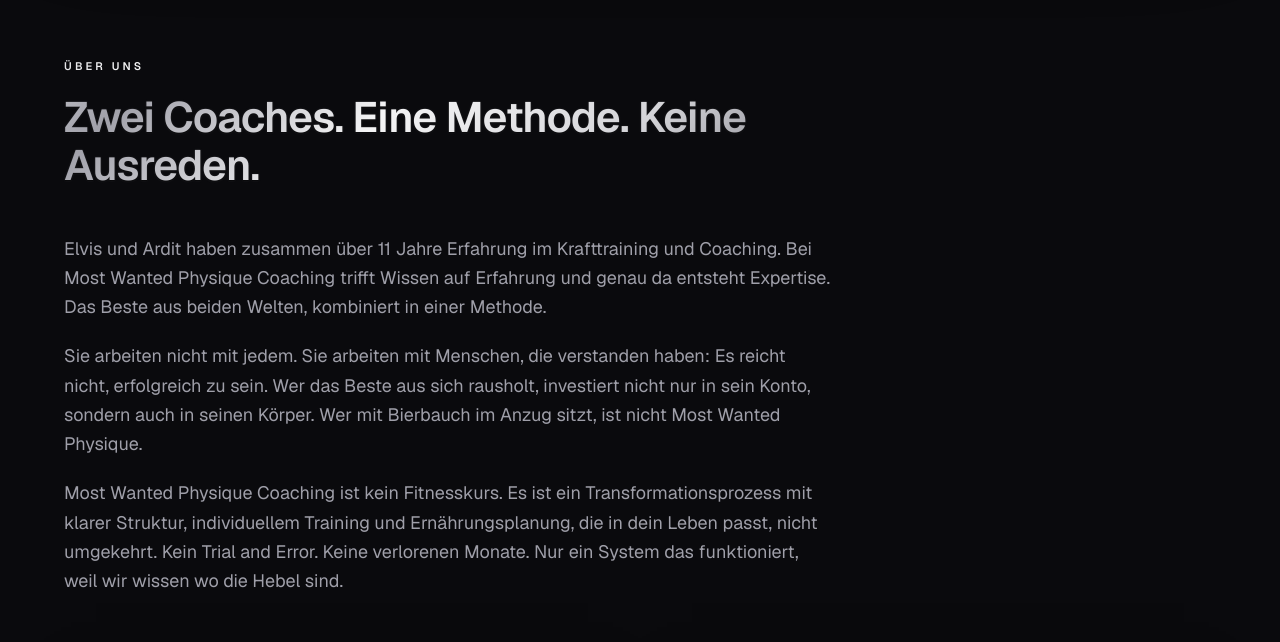
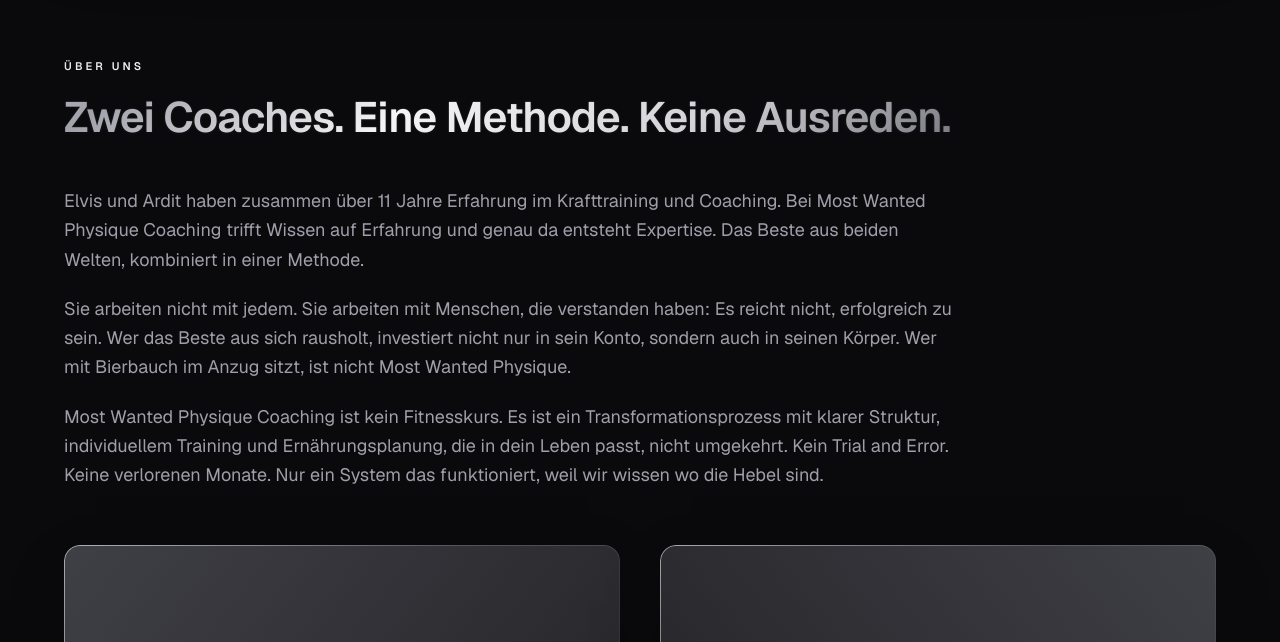
Before and after one commit to mahmuti22/coach-landing, a Next.js app: page / in a window 1280 px wide. Shown: the part 1658-2300 px from the top of the page. Built offline with nearby package versions, Linux system fonts and the light colour scheme.

Commit message:
Widen layout on xl and 2xl screens for large monitors
Expand the page container and section text columns at xl/2xl breakpoints so
27-inch displays use more horizontal space without changing mobile or laptop layouts.

Co-authored-by: Cursor <cursoragent@cursor.com>

```diff
--- a/src/components/AboutCoach.tsx
+++ b/src/components/AboutCoach.tsx
@@ -13,7 +13,7 @@ export function AboutCoach() {
         title={aboutCoach.heading.title}
       />
 
-      <div className="mb-10 flex max-w-3xl flex-col gap-5 sm:mb-12 lg:mb-14">
+      <div className="mb-10 flex max-w-3xl flex-col gap-5 sm:mb-12 lg:mb-14 xl:max-w-4xl 2xl:max-w-5xl">
         {aboutCoach.intro.map((paragraph) => (
           <p
             key={paragraph.slice(0, 24)}
--- a/src/components/Footer.tsx
+++ b/src/components/Footer.tsx
@@ -5,8 +5,8 @@ export function Footer() {
   const { brand, footer } = content;
 
   return (
-    <footer className="border-t border-white/[0.07] bg-black/20 px-5 py-10 sm:px-8 lg:px-12">
-      <div className="mx-auto flex w-full max-w-6xl flex-col gap-4 text-sm text-zinc-500 sm:flex-row sm:items-center sm:justify-between">
+    <footer className="border-t border-white/[0.07] bg-black/20 px-5 py-10 sm:px-8 lg:px-12 xl:px-16 2xl:px-20">
+      <div className="mx-auto flex w-full max-w-6xl flex-col gap-4 text-sm text-zinc-500 sm:flex-row sm:items-center sm:justify-between xl:max-w-7xl 2xl:max-w-[92rem]">
         <div className="flex max-w-xl items-center gap-3 sm:gap-4">
           <Image
             src="/logo.png"
@@ -19,7 +19,7 @@ export function Footer() {
         </div>
         <p className="shrink-0 sm:text-right">{footer.secondaryLine}</p>
       </div>
-      <div className="mx-auto mt-8 w-full max-w-6xl border-t border-white/[0.05] pt-6 text-center">
+      <div className="mx-auto mt-8 w-full max-w-6xl border-t border-white/[0.05] pt-6 text-center xl:max-w-7xl 2xl:max-w-[92rem]">
         <a
           href={footer.credit.href}
           className="text-[11px] text-zinc-600 transition hover:text-zinc-400"
--- a/src/components/Hero.tsx
+++ b/src/components/Hero.tsx
@@ -44,7 +44,7 @@ export function Hero() {
               <h1 className="steel-heading-bright max-w-[22ch] text-4xl font-semibold tracking-[-0.03em] sm:max-w-none sm:text-5xl lg:text-[3.35rem] lg:leading-[1.08]">
                 {hero.headline}
               </h1>
-              <p className="max-w-xl text-base leading-relaxed text-zinc-400 sm:text-lg sm:leading-relaxed">
+              <p className="max-w-xl text-base leading-relaxed text-zinc-400 sm:text-lg sm:leading-relaxed xl:max-w-2xl 2xl:max-w-3xl">
                 {hero.description}
               </p>
             </div>
--- a/src/components/Mindset.tsx
+++ b/src/components/Mindset.tsx
@@ -12,7 +12,7 @@ export function Mindset() {
         title={mindset.heading.title}
       />
 
-      <div className="flex max-w-3xl flex-col gap-5">
+      <div className="flex max-w-3xl flex-col gap-5 xl:max-w-4xl 2xl:max-w-5xl">
         <p className="text-lg font-semibold text-zinc-200 sm:text-xl">
           {mindset.lead}
         </p>
--- a/src/components/SectionContainer.tsx
+++ b/src/components/SectionContainer.tsx
@@ -14,9 +14,9 @@ export function SectionContainer({
   return (
     <section
       id={id}
-      className={`px-5 py-12 sm:px-8 sm:py-16 lg:px-12 lg:py-20 ${className}`}
+      className={`px-5 py-12 sm:px-8 sm:py-16 lg:px-12 lg:py-20 xl:px-16 2xl:px-20 ${className}`}
     >
-      <div className="mx-auto w-full max-w-6xl">{children}</div>
+      <div className="mx-auto w-full max-w-6xl xl:max-w-7xl 2xl:max-w-[92rem]">{children}</div>
     </section>
   );
 }
--- a/src/components/SectionHeading.tsx
+++ b/src/components/SectionHeading.tsx
@@ -20,11 +20,11 @@ export function SectionHeading({
           {eyebrow}
         </p>
       ) : null}
-      <h2 className="steel-heading max-w-3xl text-3xl font-semibold tracking-[-0.02em] sm:text-4xl lg:text-[2.65rem] lg:leading-[1.12]">
+      <h2 className="steel-heading max-w-3xl text-3xl font-semibold tracking-[-0.02em] sm:text-4xl lg:text-[2.65rem] lg:leading-[1.12] xl:max-w-4xl 2xl:max-w-5xl">
         {title}
       </h2>
       {description ? (
-        <p className="max-w-2xl text-base leading-relaxed text-zinc-400 sm:text-lg sm:leading-relaxed">
+        <p className="max-w-2xl text-base leading-relaxed text-zinc-400 sm:text-lg sm:leading-relaxed xl:max-w-3xl 2xl:max-w-4xl">
           {description}
         </p>
       ) : null}
--- a/src/components/UpcomingPlatform.tsx
+++ b/src/components/UpcomingPlatform.tsx
@@ -11,10 +11,10 @@ export function UpcomingPlatform() {
         <p className="steel-eyebrow text-[11px] font-semibold uppercase tracking-[0.28em]">
           {heading.eyebrow}
         </p>
-        <h2 className="steel-heading max-w-3xl text-3xl font-semibold tracking-[-0.02em] sm:text-4xl lg:text-[2.65rem] lg:leading-[1.12]">
+        <h2 className="steel-heading max-w-3xl text-3xl font-semibold tracking-[-0.02em] sm:text-4xl lg:text-[2.65rem] lg:leading-[1.12] xl:max-w-4xl 2xl:max-w-5xl">
           {heading.title}
         </h2>
-        <p className="max-w-2xl text-base leading-relaxed text-zinc-400 sm:text-lg sm:leading-relaxed">
+        <p className="max-w-2xl text-base leading-relaxed text-zinc-400 sm:text-lg sm:leading-relaxed xl:max-w-3xl 2xl:max-w-4xl">
           {heading.description}
         </p>
       </div>
--- a/src/components/WhyItWorks.tsx
+++ b/src/components/WhyItWorks.tsx
@@ -12,7 +12,7 @@ export function WhyItWorks() {
         title={whyItWorks.heading.title}
       />
 
-      <div className="flex max-w-3xl flex-col gap-5">
+      <div className="flex max-w-3xl flex-col gap-5 xl:max-w-4xl 2xl:max-w-5xl">
         {whyItWorks.body.map((paragraph) => (
           <p
             key={paragraph.slice(0, 24)}
```
